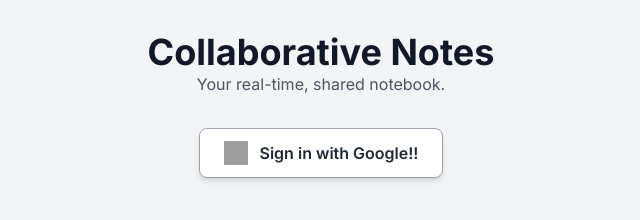
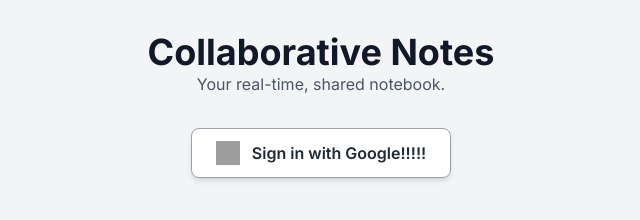
Before and after one commit to tomhausmann/firebase-notes-app, a plain HTML site: page index.html in a window 1280 px wide. Shown: the whole page, without its empty margins (319-959 px from the left). Drawn offline with nearby package versions, Linux system fonts and the light colour scheme; no server answers; grey boxes are pictures that could not be loaded.

Commit message:
quick test

```diff
--- a/index.html
+++ b/index.html
@@ -19,7 +19,7 @@
         <div id="auth-container" class="text-center">
             <button id="google-signin-btn" class="bg-white hover:bg-gray-200 text-gray-800 font-semibold py-3 px-6 border border-gray-400 rounded-lg shadow-md inline-flex items-center">
                 <img class="w-6 h-6 mr-3" src="https://www.google.com/images/branding/googlelogo/2x/googlelogo_color_272x92dp.png" alt="Google logo">
-                Sign in with Google!!
+                Sign in with Google!!!!!
             </button>
         </div>
 
```
